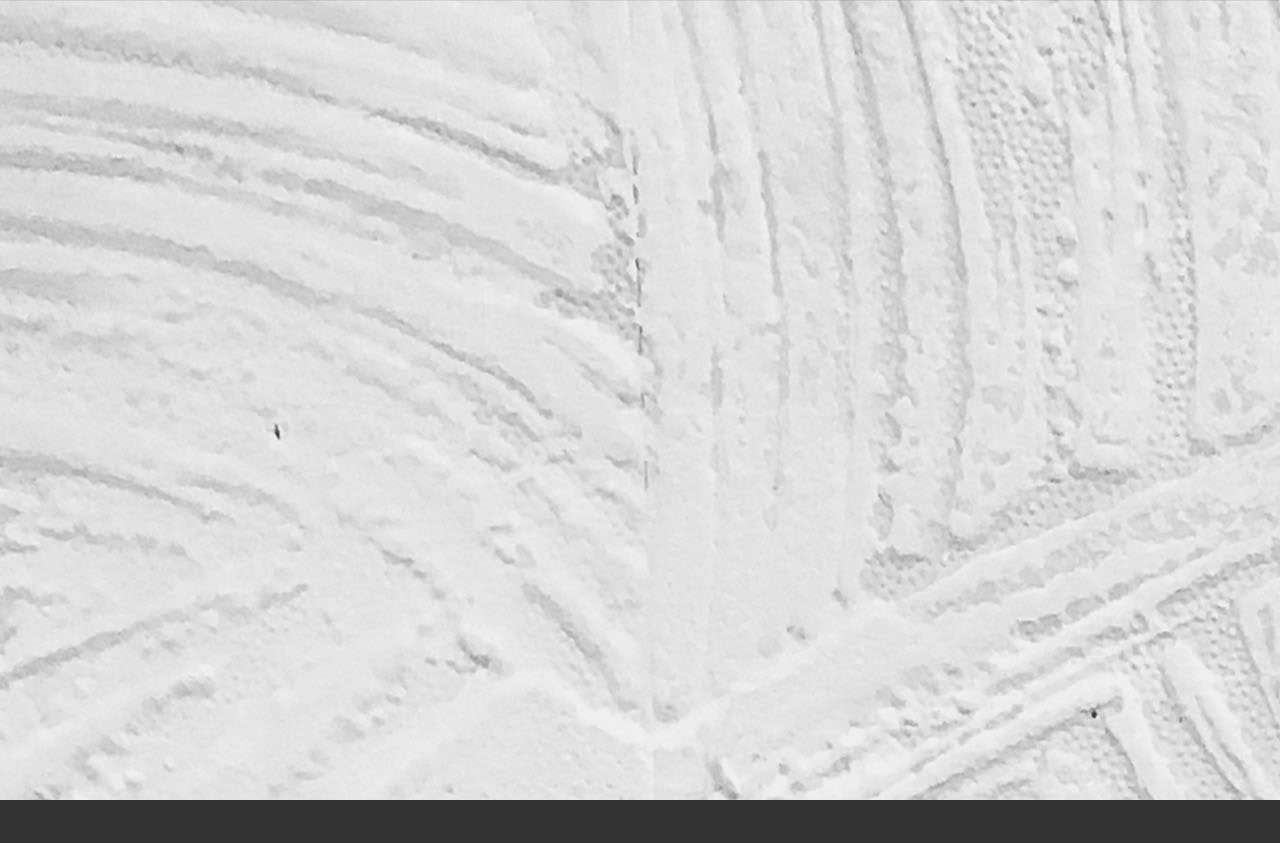
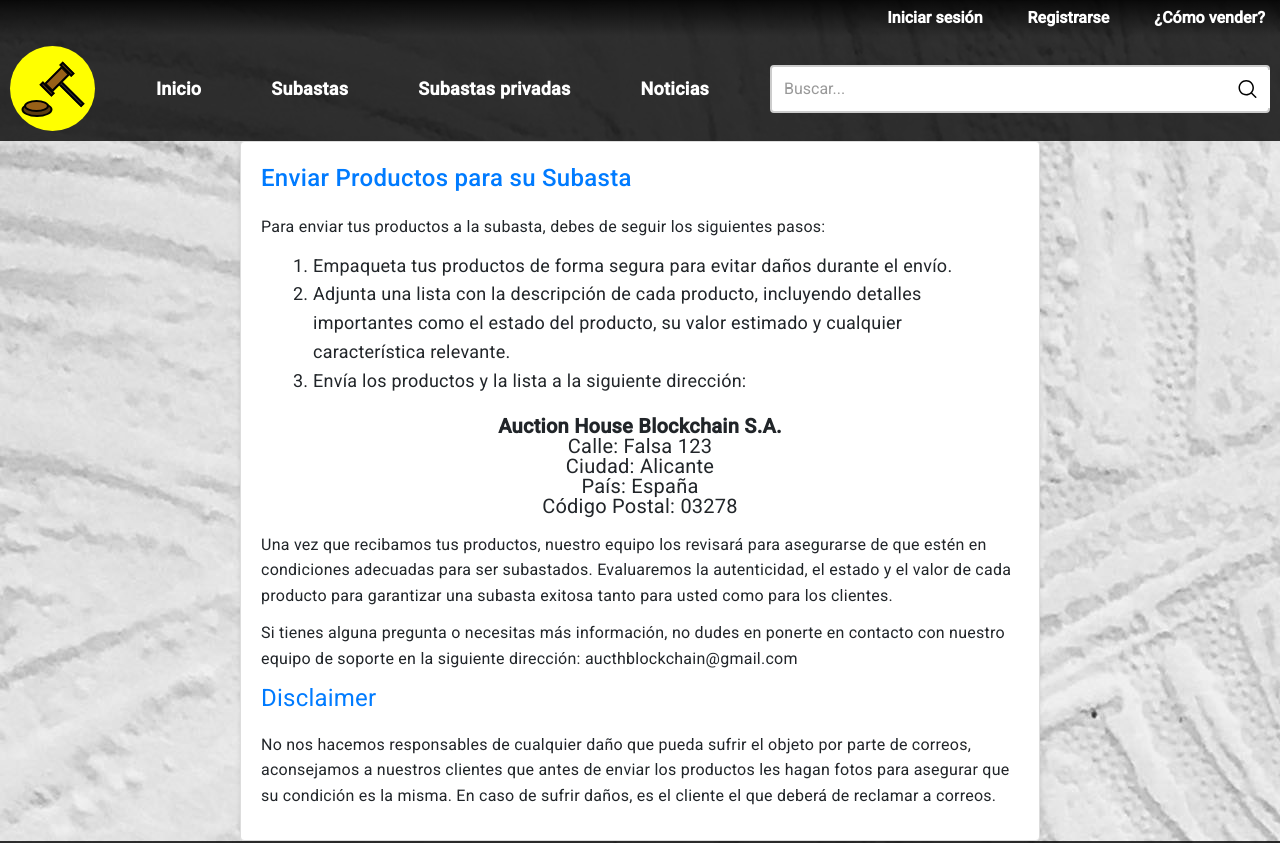
Before and after one commit to VicentevonEverec/Auction-Blockchain, an Angular app in the folder AuctionHouseWeb/: page /how-to-sell in a window 1280 px wide. Before the commit this address led to /. Shown: the top 843 px of the page. Before the commit the page ends 800 px from the top, so only its background shows below. Built offline with nearby package versions, Linux system fonts and the light colour scheme.

Commit message:
How To Sell hecha

```diff
--- a/AuctionHouseWeb/src/app/app-routing.module.ts
+++ b/AuctionHouseWeb/src/app/app-routing.module.ts
@@ -1,10 +1,12 @@
 import { NgModule } from '@angular/core';
 import { RouterModule, Routes } from '@angular/router';
 import { HomeComponent } from './home/home.component';
+import { HowToSellComponent } from './how-to-sell/how-to-sell.component';
 
 const routes: Routes = [
   { path: '', redirectTo: '/home', pathMatch: 'full' },
-  { path: 'home', component: HomeComponent }
+  { path: 'home', component: HomeComponent },
+  { path: 'how-to-sell', component: HowToSellComponent }
 ];
 
 @NgModule({
--- a/AuctionHouseWeb/src/app/app.module.ts
+++ b/AuctionHouseWeb/src/app/app.module.ts
@@ -18,6 +18,7 @@ import { FormsModule } from '@angular/forms'; // Import FormsModule for ngModel
 import { SearchFilterComponent } from './search-filter/search-filter.component';
 import { UserHeaderComponent } from './user-header/user-header.component';
 import { ScrollService } from './home/scroll.service';
+import { HowToSellComponent } from './how-to-sell/how-to-sell.component';
 
 @NgModule({
   declarations: [
@@ -28,6 +29,7 @@ import { ScrollService } from './home/scroll.service';
     HomeComponent,
     SearchFilterComponent,
     UserHeaderComponent,
+    HowToSellComponent,
   ],
   imports: [
     BrowserModule,
--- /dev/null
+++ b/AuctionHouseWeb/src/app/how-to-sell/how-to-sell.component.html
@@ -0,0 +1,40 @@
+<div>
+    <app-user-header></app-user-header>
+    <app-header></app-header>
+
+    <div class="auction-content">
+      <h2> Enviar Productos para su Subasta </h2>
+      <p> Para enviar tus productos a la subasta, debes de seguir los siguientes pasos: </p>
+
+      <ol>
+        <li>Empaqueta tus productos de forma segura para evitar daños durante el envío.</li>
+        <li>Adjunta una lista con la descripción de cada producto, incluyendo detalles importantes como el estado
+          del producto, su valor estimado y cualquier característica relevante.</li>
+        <li>Envía los productos y la lista a la siguiente dirección:</li>
+      </ol>
+
+      <div class="centered-address">
+        <address class="fake-address">
+            <strong>Auction House Blockchain S.A.</strong><br>
+            Calle: Falsa 123<br>
+            Ciudad: Alicante<br>
+            País: España<br>
+            Código Postal: 03278<br>
+        </address>
+      </div>
+
+      <p> Una vez que recibamos tus productos, nuestro equipo los revisará para asegurarse de que
+        estén en condiciones adecuadas para ser subastados. Evaluaremos la autenticidad, el estado y el valor de
+        cada producto para garantizar una subasta exitosa tanto para usted como para los clientes.</p>
+
+      <p> Si tienes alguna pregunta o necesitas más información, no dudes en ponerte en contacto con nuestro equipo
+        de soporte en la siguiente dirección: aucthblockchain@gmail.com</p>
+
+        <h3> Disclaimer </h3>
+        <p> No nos hacemos responsables de cualquier daño que pueda sufrir el objeto por parte de correos, aconsejamos
+            a nuestros clientes que antes de enviar los productos les hagan fotos para asegurar que su condición es la misma.
+            En caso de sufrir daños, es el cliente el que deberá de reclamar a correos.</p>
+    </div>
+
+    <app-footer></app-footer>
+  </div>
--- /dev/null
+++ b/AuctionHouseWeb/src/app/how-to-sell/how-to-sell.component.scss
@@ -0,0 +1,48 @@
+
+  .auction-content {
+    max-width: 800px;
+    margin: 0 auto;
+    padding: 20px;
+    background-color: #ffffff;
+    border: 1px solid #ddd;
+    border-radius: 4px;
+    box-shadow: 0 2px 4px rgba(0, 0, 0, 0.1);
+  }
+
+  h2, h3 {
+    color: #007bff;
+    font-size: 24px;
+    margin-bottom: 20px;
+  }
+
+  p {
+    font-size: 16px;
+    line-height: 1.6;
+  }
+
+  ol {
+    list-style: decimal;
+    margin-left: 20px;
+    margin-bottom: 20px;
+  }
+
+  li {
+    font-size: 18px;
+    line-height: 1.6;
+  }
+
+  .center-address {
+    display: flex;
+    justify-content: center;
+    align-items: center;
+    height: 100%;
+  }
+
+  .fake-address {
+    font-size: 20px;
+    text-align: center; /* Centrar el contenido del <address> */
+  }
+
+  .fake-address strong {
+    font-weight: bold;
+  }
```
Also changed, not shown: AuctionHouseWeb/src/app/how-to-sell/how-to-sell.component.ts (added, +10 -0 lines), 1 other file (tests, documents, lock files or other folders).
